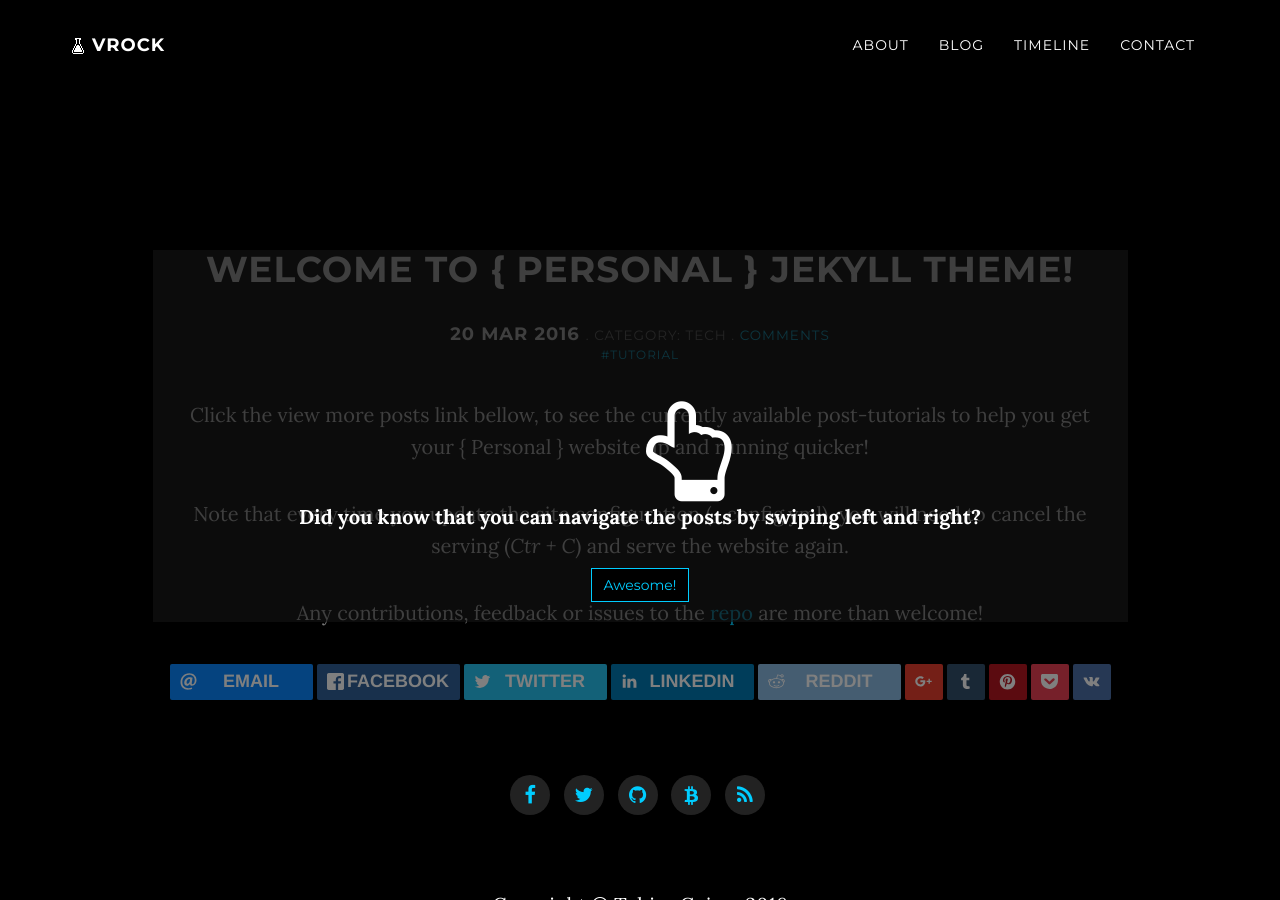
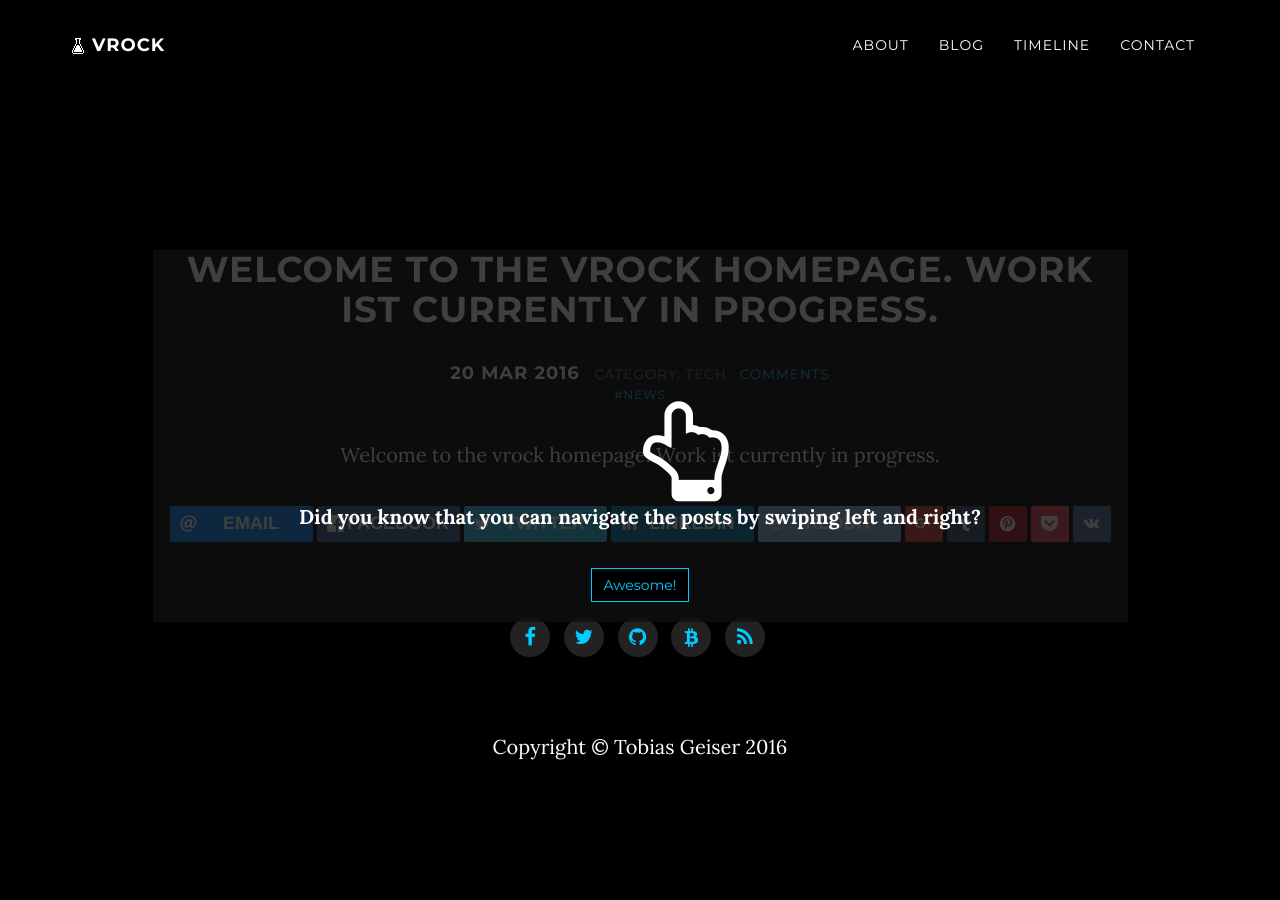
Before and after one commit to team-vrock/team-vrock.github.io, a Jekyll site: the page built from _posts/2016-03-20-welcome.md, in a window 1280 px wide and 900 px high. Built offline with Jekyll 4.4.1, drawn with Linux system fonts in a browser that asks for light colours; nearby versions of some CDN libraries; comment, search, counter and statistics services are not loaded; a style sheet for code colours, icons or effects is not loaded.

Commit message:
changed welcome post

```diff
--- a/_posts/2016-03-20-welcome.md
+++ b/_posts/2016-03-20-welcome.md
@@ -1,14 +1,10 @@
 ---
 layout: post
 section-type: post
-title: Welcome to { Personal } Jekyll Theme!
+title: Welcome to the vrock homepage. Work ist currently in progress.
 category: tech
-tags: [ 'tutorial' ]
+tags: [ 'news' ]
 ---
 
-Click the view more posts link bellow, to see the currently available post-tutorials to help you get your { Personal } website up and running quicker!
 
-Note that every time you update the site configuration (\_config.yml), you will need
-to cancel the serving (*Ctr + C*) and serve the website again.
-
-Any contributions, feedback or issues to the <a href="https://github.com/PanosSakkos/personal-jekyll-theme" target="\_blank">repo</a> are more than welcome!
+Welcome to the vrock homepage. Work ist currently in progress.
```
